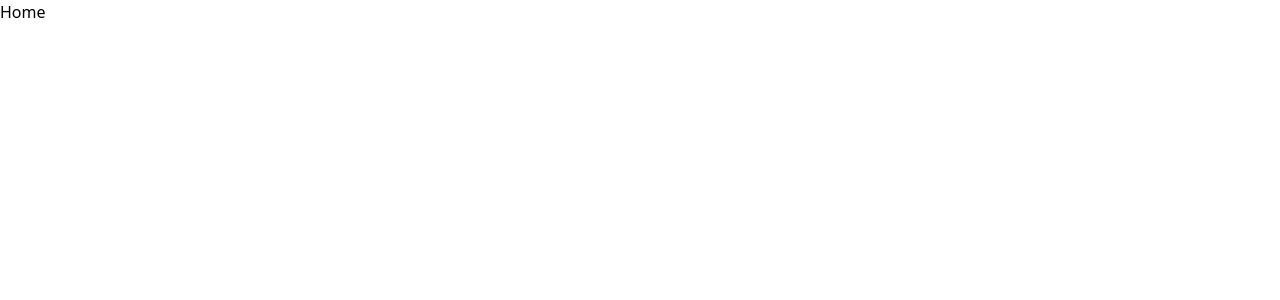
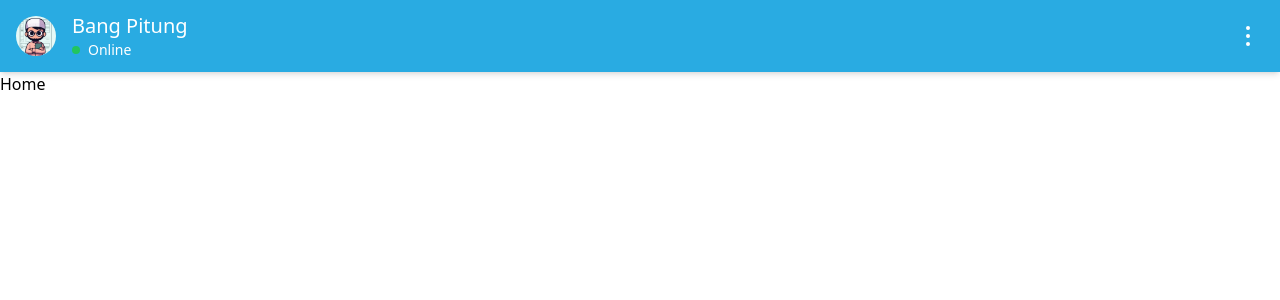
Before and after one commit to fikrialwan/chat-bpt, a React (Vite) app: page / in a window 1280 px wide. Shown: the top 300 px of the page. Built offline with nearby package versions, Linux system fonts and the light colour scheme.

Commit message:
feat: add header component

```diff
--- /dev/null
+++ b/src/component/layout/header.tsx
@@ -0,0 +1,22 @@
+import profile from "../../assets/chat-bpt-profile.jpg";
+import ThreeDotsIcon from "../icons/three-dots";
+
+const Header = () => {
+  return (
+    <header className="py-3 px-4 bg-[#29ABE2] flex flex-row justify-between items-center shadow-md text-white">
+      <div className="flex flex-row gap-4 justify-start items-center">
+        <img src={profile} className="w-10 h-10 rounded-full" />
+        <div className="flex flex-col align-baseline justify-start">
+          <h1 className="text-xl font-normal">Bang Pitung</h1>
+          <div className="flex flex-row justify-start items-center gap-2">
+            <span className="w-2 h-2 bg-green-500 rounded-full m-0" />{" "}
+            <p className="text-sm">Online</p>
+          </div>
+        </div>
+      </div>
+      <ThreeDotsIcon className="w-8 h-8" />
+    </header>
+  );
+};
+
+export default Header;
--- /dev/null
+++ b/src/component/layout/index.tsx
@@ -0,0 +1,17 @@
+import { ReactNode } from "react";
+import Header from "./header";
+
+interface PropsType {
+  children: ReactNode;
+}
+
+const Layout = ({ children }: PropsType) => {
+  return (
+    <div>
+      <Header />
+      <main>{children}</main>
+    </div>
+  );
+};
+
+export default Layout;
--- a/src/routes/index.tsx
+++ b/src/routes/index.tsx
@@ -1,5 +1,7 @@
+import Layout from "../component/layout";
+
 const Home = () => {
-  return <div>Home</div>;
+  return <Layout>Home</Layout>;
 };
 
 export default Home;
```
